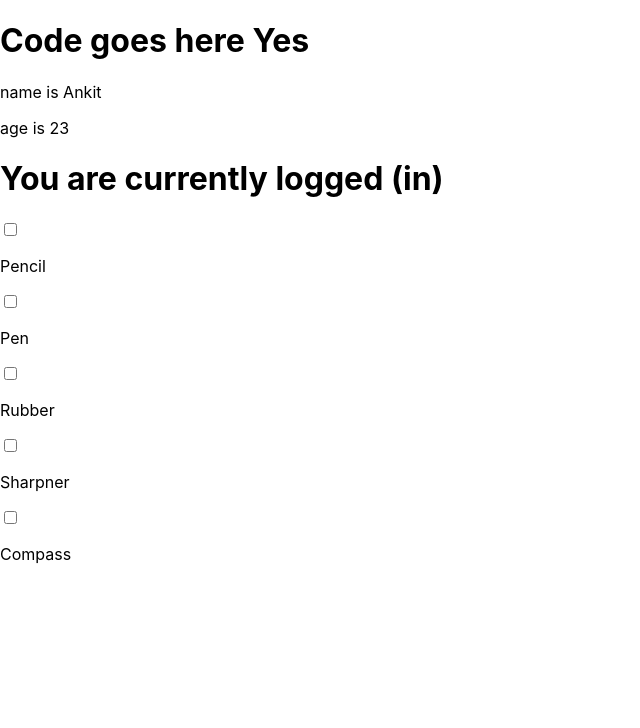
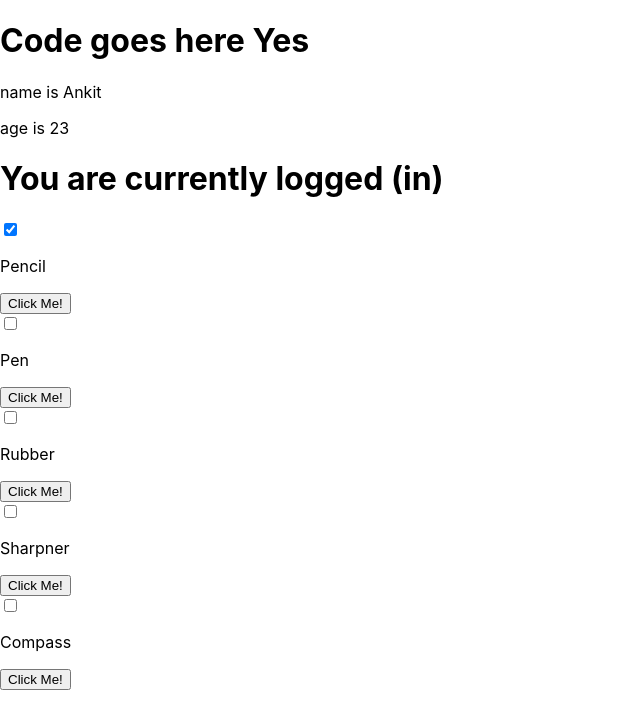
Before and after one commit to ankitdubey987/100DaysOfChallenge, a React (Create React App) app in the folder my-app/: page / in a window 1280 px wide. Shown: the top 728 px of the page, without its empty margins (0-640 px from the left). Built offline with nearby package versions, Linux system fonts and the light colour scheme.

Commit message:
now working with changing states when some event occurs

```diff
--- a/my-app/src/components/Todo.js
+++ b/my-app/src/components/Todo.js
@@ -3,8 +3,23 @@ import { React } from "react";
 export default function Todo(params) {
     return(
         <div className='todo-items'>
-            <input type='checkbox' />
-            <p>{params.item.name}</p>
+            <input
+                type='checkbox'
+                onChange={()=>{console.warn('checkbox clicked!')}}
+                checked={params.item.completed}
+            />
+            <p onMouseOver={handleMouseOver}>{params.item.name}</p>
+            <button onClick={handleClick}>
+                Click Me!
+            </button>
         </div>
     )
 }
+
+function handleClick() {
+    console.log('I was clicked !')
+}
+
+function handleMouseOver() {
+    console.log('Mouse was over me!')
+}
```
